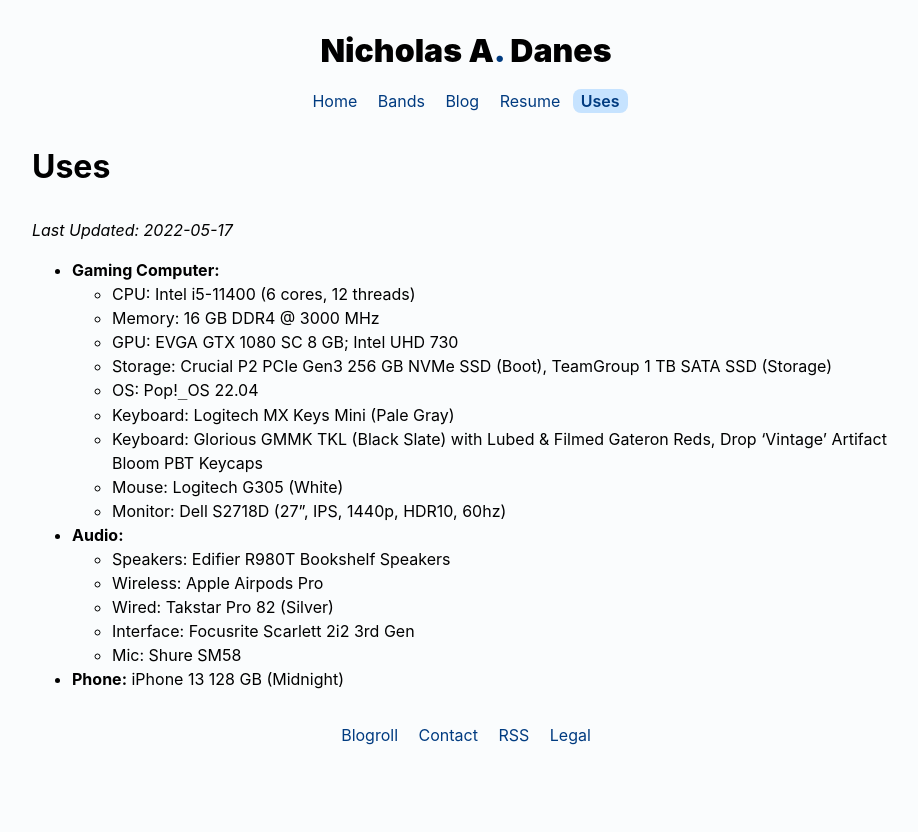
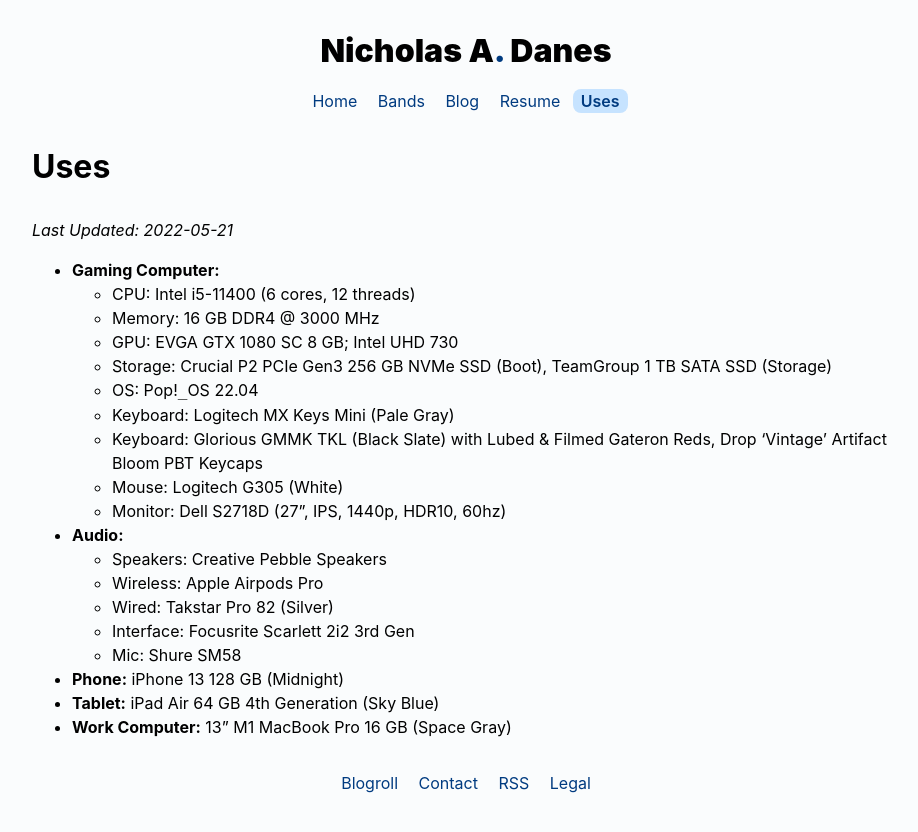
Before and after one commit to danesnick/old_website, a Jekyll site: the page built from uses.markdown, in a window 1280 px wide. Shown: the top 832 px of the page, without its empty margins (174-1092 px from the left). Built offline with Jekyll 4.4.1, drawn with Linux system fonts in a browser that asks for light colours.

Commit message:
updated uses page
Updated uses page

```diff
--- a/uses.markdown
+++ b/uses.markdown
@@ -6,7 +6,7 @@
 # Uses
 
 
-*Last Updated: 2022-05-17*
+*Last Updated: 2022-05-21*
 * **Gaming Computer:**
 	+ CPU: Intel i5-11400 (6 cores, 12 threads)
 	+ Memory: 16 GB DDR4 @ 3000 MHz
@@ -18,9 +18,11 @@
 	+ Mouse: Logitech G305 (White)
 	+ Monitor: Dell S2718D (27", IPS, 1440p, HDR10, 60hz)
 * **Audio:**
-	* Speakers: Edifier R980T Bookshelf Speakers
+	* Speakers: Creative Pebble Speakers
 	* Wireless: Apple Airpods Pro
 	* Wired: Takstar Pro 82 (Silver)
 	* Interface: Focusrite Scarlett 2i2 3rd Gen
 	* Mic: Shure SM58
 * **Phone:** iPhone 13 128 GB (Midnight)
+* **Tablet:** iPad Air 64 GB 4th Generation (Sky Blue)
+* **Work Computer:** 13” M1 MacBook Pro 16 GB (Space Gray)
```
